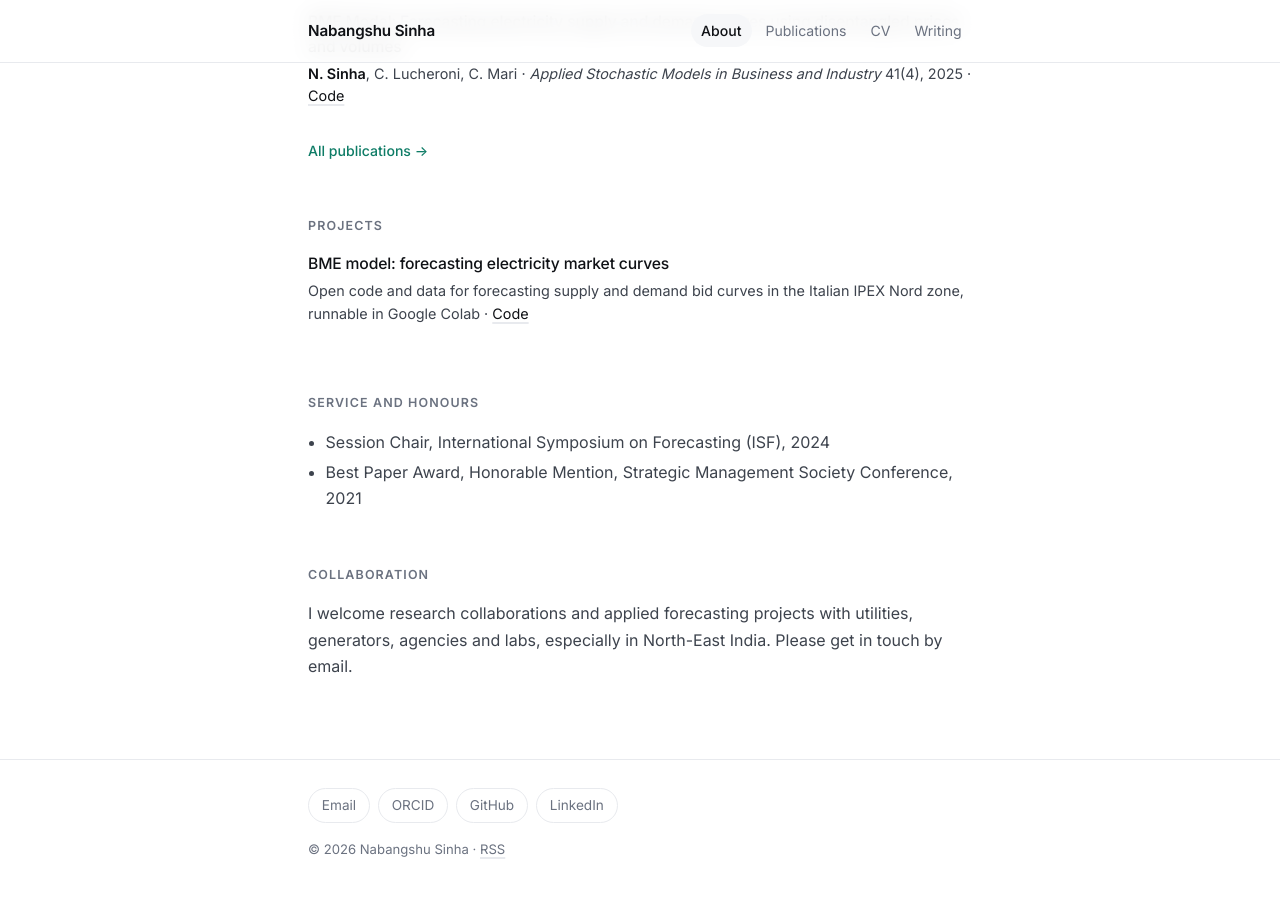
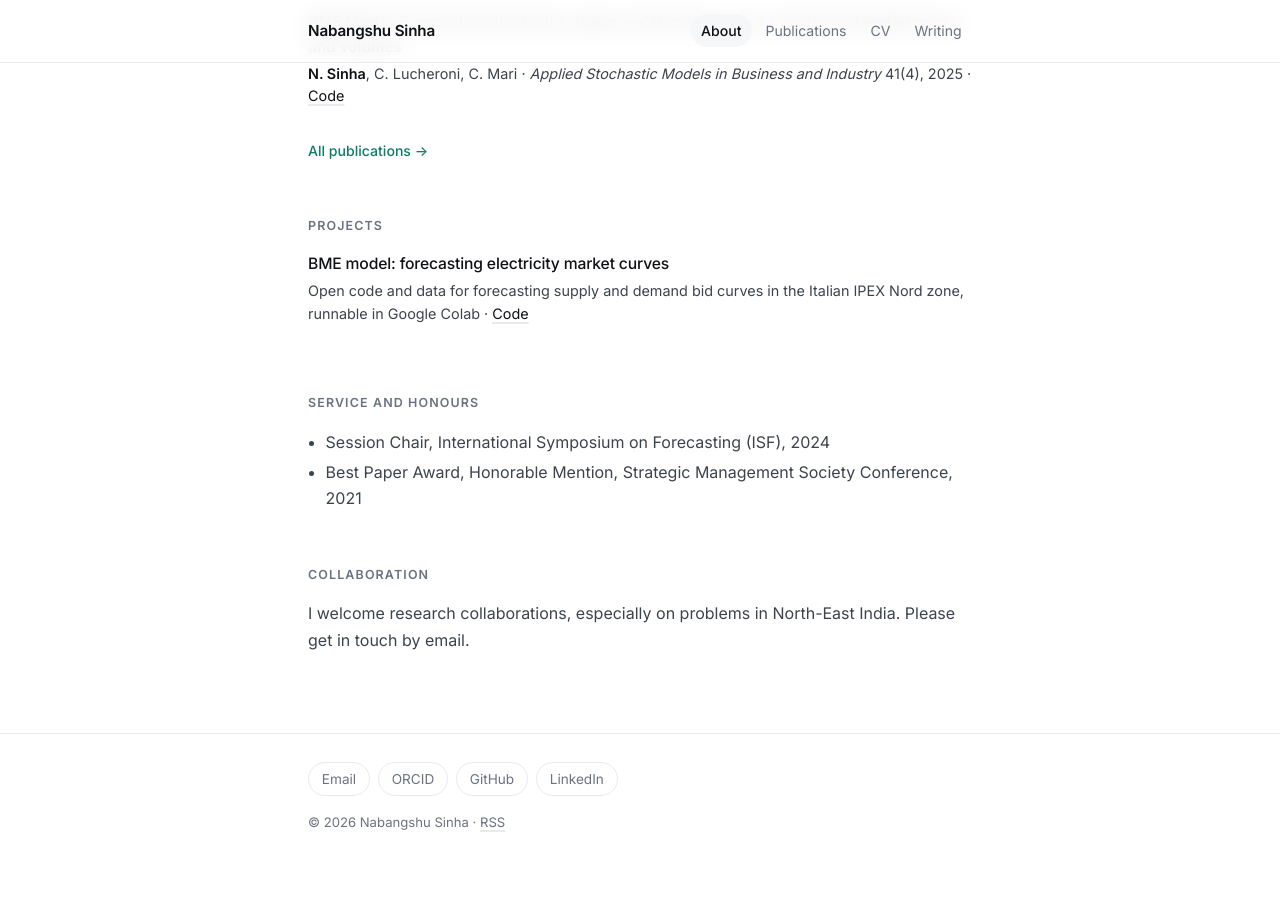
Before and after one commit to nabangshu/nabangshu.github.io, a Jekyll site: the page built from index.html, in a window 1280 px wide and 900 px high, scrolled down 1706 px. Built offline with Jekyll 4.4.1, drawn with Linux system fonts in a browser that asks for light colours; after the commit the page ends 2580 px from its top, so only the background shows below that.

Commit message:
Collaboration section: research collaborations only
Co-Authored-By: Claude Opus 5.5 <noreply@anthropic.com>

```diff
--- a/index.html
+++ b/index.html
@@ -106,6 +106,6 @@ title: Home
 
 <h2>Collaboration</h2>
 <p class="body-text">
-  I welcome research collaborations and applied forecasting projects with utilities,
-  generators, agencies and labs, especially in North-East India. Please get in touch by email.
+  I welcome research collaborations, especially on problems in North-East India.
+  Please get in touch by email.
 </p>
```
